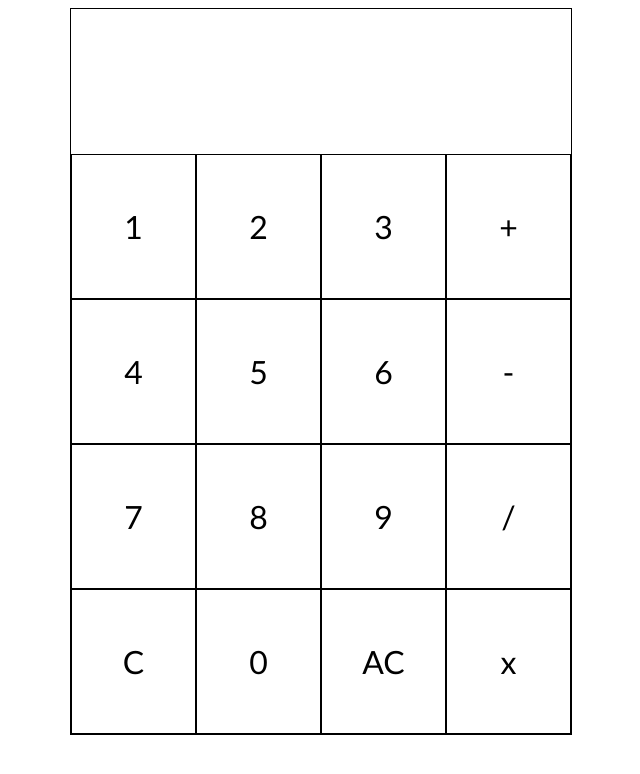
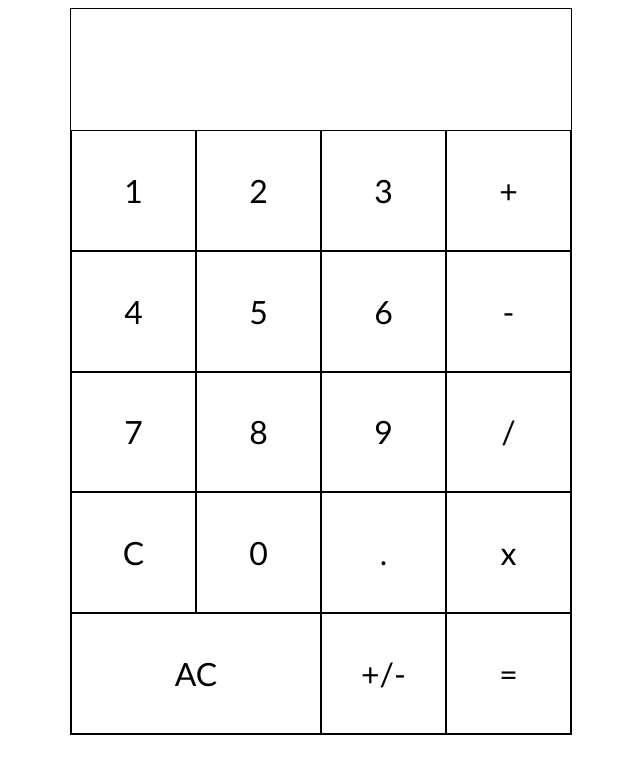
Before and after one commit to tyhaven/calculator, a plain HTML site: page index.html in a window 1280 px wide. Shown: the whole page, without its empty margins (319-959 px from the left). Drawn offline with Linux system fonts and the light colour scheme.

Commit message:
Display numbers when clicked

```diff
--- a/index.html
+++ b/index.html
@@ -25,8 +25,11 @@
         <div class="btns symbols" id="subtract">-</div>
         <div class="btns symbols" id="divide">/</div>
         <div class="btns symbols" id="multiply">x</div>
+        <div class="btns" id="decimal">.</div>
         <div class="btns" id="clear">C</div>
         <div class="btns" id="allClear">AC</div>
+        <div class="btns" id="negative">+/-</div>
+        <div class="btns" id="equals">=</div>
 
     </div>
 
--- a/script.js
+++ b/script.js
@@ -1,6 +1,9 @@
+let buttons = document.querySelectorAll('.numbers')
+let display = document.querySelector('.display')
+let runningDisplay = []
+
 function add (num1, num2) {
     return num1 + num2
-
 }
 
 function subtract (num1, num2) {
@@ -14,3 +17,12 @@ function multiply (num1, num2) {
 function divide (num1, num2) {
     return num1 / num2
 }
+
+buttons.forEach(button => {
+    button.addEventListener('click', () => {
+        runningDisplay.push(button.textContent)
+        console.log(runningDisplay)
+        display.textContent = runningDisplay.toString()
+                                            .replace(/\D/g, '')
+    })
+})
--- a/style.css
+++ b/style.css
@@ -5,7 +5,7 @@
     height: 725px;
     margin: auto;
     border: 1px solid black;
-    grid-template-rows: 1fr 1fr 1fr 1fr 1fr;
+    grid-template-rows: 1fr 1fr 1fr 1fr 1fr 1fr;
     grid-template-columns: 1fr 1fr 1fr 1fr;
 
 }
@@ -15,6 +15,11 @@
     grid-column-end: 5;
     grid-row-start: 1;
     grid-row-end: 2;
+    font-size: 48px;
+    padding: 30px;
+    display: flex;
+    align-items: flex-end;
+    justify-content: flex-end;
 }
 
 .btns {
@@ -24,6 +29,10 @@
     align-items: center;
     font-family: 'Gill Sans', 'Gill Sans MT', Calibri, 'Trebuchet MS', sans-serif;
     font-size: xx-large;
+}
+
+.btns:hover {
+    background-color: rgb(205, 205, 205);
 }
 
 #one {
@@ -83,7 +92,17 @@
 
 }
 
-#allClear {
-    grid-column: 3 / 4;
+#equals {
+    grid-column: 4 / 5;
+    grid-row: 6 / 7;
+}
+
+#multiply {
+    grid-column: 4 / 5;
     grid-row: 5 / 6;
 }
+
+#allClear {
+    grid-column: 1 / 3;
+    grid-row: 6 / 7;
+}
```
